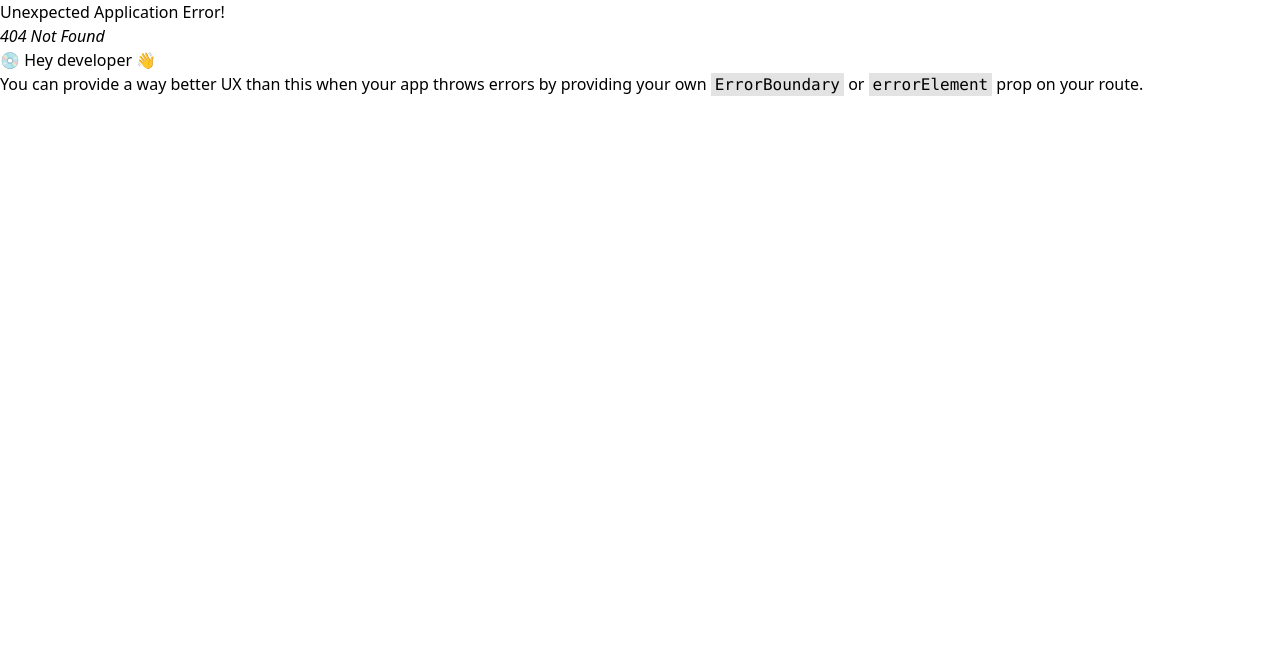
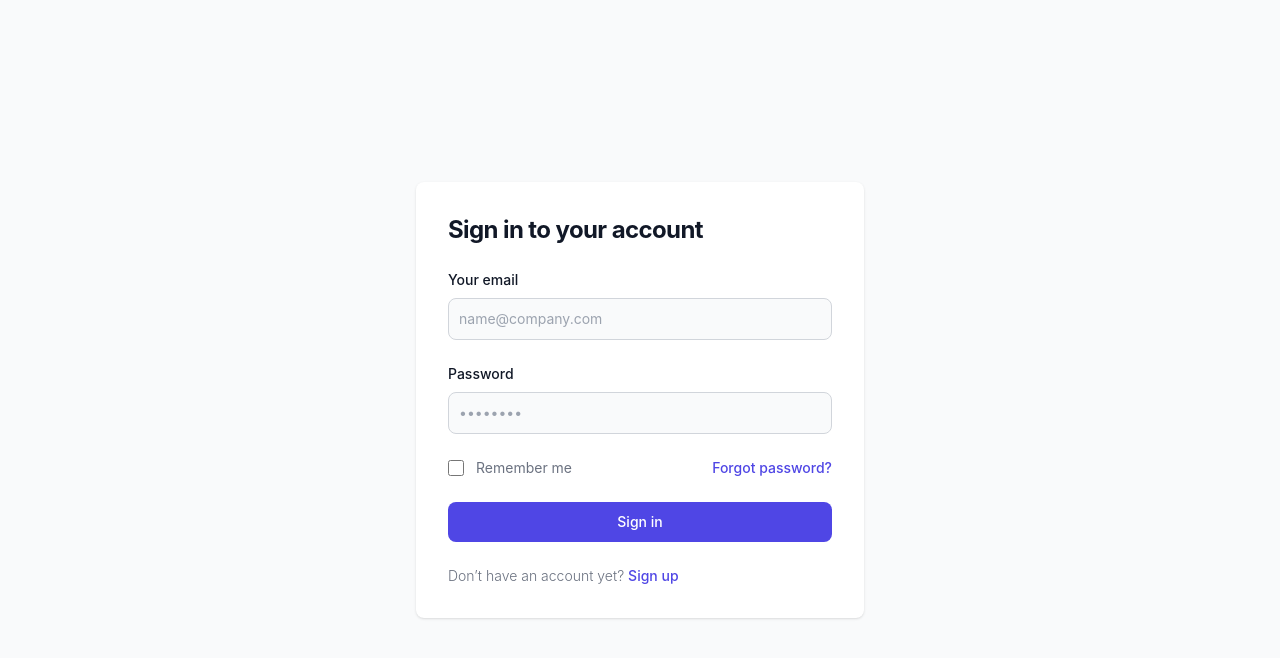
Before and after one commit to jakubnowygoot/myDashboard, a React (Create React App) app: page /login in a window 1280 px wide. Before the commit this address had no page. Shown: the top 658 px of the page. Built offline with nearby package versions, Linux system fonts and the light colour scheme.

Commit message:
LoginPage

```diff
--- a/src/App.js
+++ b/src/App.js
@@ -1,5 +1,6 @@
 import { RouterProvider, createBrowserRouter } from "react-router-dom";
 import HomePage from "./pages/Home";
+import Login from "./pages/Login";
 
 function App() {
   const router = createBrowserRouter([
@@ -7,6 +8,10 @@
       path: "/",
       element: <HomePage />,
     },
+    {
+      path: "/login",
+      element: <Login />,
+    },
   ]);
 
   return <RouterProvider router={router} />;
--- a/src/components/StartPage/Card.js
+++ b/src/components/StartPage/Card.js
@@ -1,6 +1,6 @@
 function Card({ children }) {
   return (
-    <section className="bg-gray-900 text-white">
+    <section className="bg-gray-900 text-white h-screen">
       <div className="mx-auto max-w-screen-xl px-4 py-32 lg:flex lg:h-screen lg:items-center">
         <div className="mx-auto max-w-3xl text-center">{children}</div>
       </div>
--- a/src/pages/Login.js
+++ b/src/pages/Login.js
@@ -1,5 +1,95 @@
+import { Link } from "react-router-dom";
+
 function Login() {
-  return <div>Login</div>;
+  return (
+    <section className="bg-gray-50 dark:bg-gray-900">
+      <div className="flex flex-col items-center justify-center px-6 py-8 mx-auto md:h-screen lg:py-0">
+        <div className="w-full bg-white rounded-lg shadow dark:border md:mt-0 sm:max-w-md xl:p-0 dark:bg-gray-800 dark:border-gray-700">
+          <div className="p-6 space-y-4 md:space-y-6 sm:p-8">
+            <h1 className="text-xl font-bold leading-tight tracking-tight text-gray-900 md:text-2xl dark:text-white">
+              Sign in to your account
+            </h1>
+            <form className="space-y-4 md:space-y-6" action="#">
+              <div>
+                <label
+                  htmlFor="email"
+                  className="block mb-2 text-sm font-medium text-gray-900 dark:text-white"
+                >
+                  Your email
+                </label>
+                <input
+                  type="email"
+                  name="email"
+                  id="email"
+                  className="bg-gray-50 border border-gray-300 text-gray-900 sm:text-sm rounded-lg focus:ring-primary-600 focus:border-primary-600 block w-full p-2.5 dark:bg-gray-700 dark:border-gray-600 dark:placeholder-gray-400 dark:text-white dark:focus:ring-blue-500 dark:focus:border-blue-500"
+                  placeholder="name@company.com"
+                  required=""
+                />
+              </div>
+              <div>
+                <label
+                  htmlFor="password"
+                  className="block mb-2 text-sm font-medium text-gray-900 dark:text-white"
+                >
+                  Password
+                </label>
+                <input
+                  type="password"
+                  name="password"
+                  id="password"
+                  placeholder="••••••••"
+                  className="bg-gray-50 border border-gray-300 text-gray-900 sm:text-sm rounded-lg focus:ring-primary-600 focus:border-primary-600 block w-full p-2.5 dark:bg-gray-700 dark:border-gray-600 dark:placeholder-gray-400 dark:text-white dark:focus:ring-blue-500 dark:focus:border-blue-500"
+                  required=""
+                />
+              </div>
+              <div className="flex items-center justify-between">
+                <div className="flex items-start">
+                  <div className="flex items-center h-5">
+                    <input
+                      id="remember"
+                      aria-describedby="remember"
+                      type="checkbox"
+                      className="w-4 h-4 border border-gray-300 rounded bg-gray-50 focus:ring-3 focus:ring-primary-300 dark:bg-gray-700 dark:border-gray-600 dark:focus:ring-primary-600 dark:ring-offset-gray-800"
+                      required=""
+                    />
+                  </div>
+                  <div className="ml-3 text-sm">
+                    <label
+                      htmlFor="remember"
+                      className="text-gray-500 dark:text-gray-300"
+                    >
+                      Remember me
+                    </label>
+                  </div>
+                </div>
+                <Link
+                  to="#"
+                  className="text-sm font-medium text-primary-600 hover:underline dark:text-primary-500"
+                >
+                  Forgot password?
+                </Link>
+              </div>
+              <button
+                type="submit"
+                className="w-full text-white bg-primary-600 hover:bg-primary-700 focus:ring-4 focus:outline-none focus:ring-primary-300 font-medium rounded-lg text-sm px-5 py-2.5 text-center dark:bg-primary-600 dark:hover:bg-primary-700 dark:focus:ring-primary-800"
+              >
+                Sign in
+              </button>
+              <p className="text-sm font-light text-gray-500 dark:text-gray-400">
+                Don’t have an account yet?{" "}
+                <Link
+                  to="#"
+                  className="font-medium text-primary-600 hover:underline dark:text-primary-500"
+                >
+                  Sign up
+                </Link>
+              </p>
+            </form>
+          </div>
+        </div>
+      </div>
+    </section>
+  );
 }
 
 export default Login;
--- a/tailwind.config.js
+++ b/tailwind.config.js
@@ -1,8 +1,60 @@
-/** @type {import('tailwindcss').Config} */
+/** @type {import("tailwindcss").Config} */
 module.exports = {
   content: ["./src/**/*.{js,jsx,ts,tsx}"],
+  darkMode: "class",
   theme: {
-    extend: {},
+    extend: {
+      colors: {
+        primary: {
+          50: "#eef2ff",
+          100: "#e0e7ff",
+          200: "#c7d2fe",
+          300: "#a5b4fc",
+          400: "#818cf8",
+          500: "#6366f1",
+          600: "#4f46e5",
+          700: "#4338ca",
+          800: "#3730a3",
+          900: "#312e81",
+        },
+      },
+    },
+    fontFamily: {
+      body: [
+        "Inter",
+        "ui-sans-serif",
+        "system-ui",
+        "-apple-system",
+        "system-ui",
+        "Segoe UI",
+        "Roboto",
+        "Helvetica Neue",
+        "Arial",
+        "Noto Sans",
+        "sans-serif",
+        "Apple Color Emoji",
+        "Segoe UI Emoji",
+        "Segoe UI Symbol",
+        "Noto Color Emoji",
+      ],
+      sans: [
+        "Inter",
+        "ui-sans-serif",
+        "system-ui",
+        "-apple-system",
+        "system-ui",
+        "Segoe UI",
+        "Roboto",
+        "Helvetica Neue",
+        "Arial",
+        "Noto Sans",
+        "sans-serif",
+        "Apple Color Emoji",
+        "Segoe UI Emoji",
+        "Segoe UI Symbol",
+        "Noto Color Emoji",
+      ],
+    },
   },
   plugins: [],
 };
```
Also changed, not shown: .eslintrc.js.
